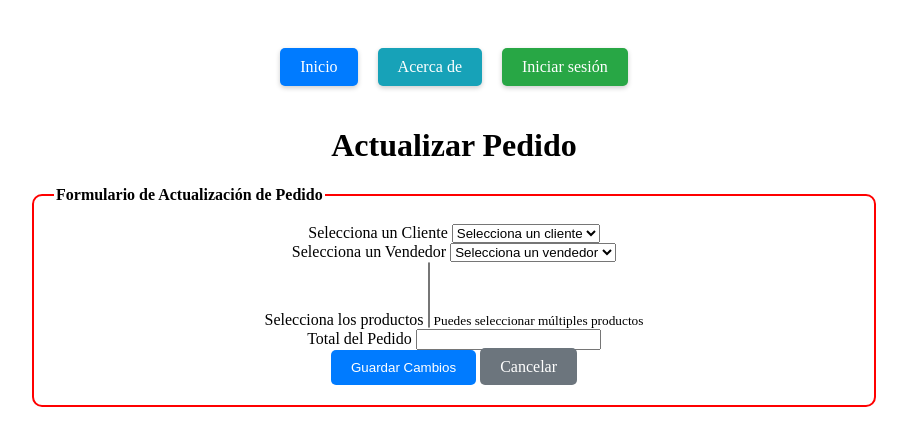
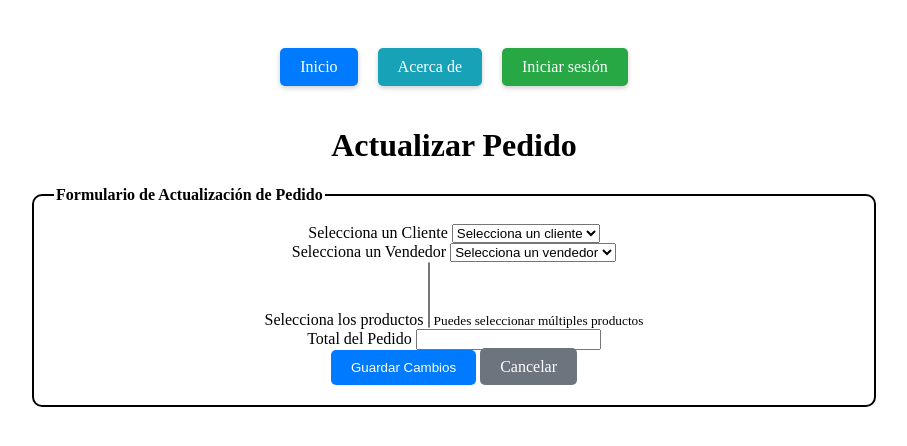
Before and after one commit to SalvaG67/TuPrimeraPagina-Breme, a Django app: template herreria/templates/herreria/pedido_update.html in a window 1280 px wide. Shown: the top 446 px of the page, without its empty margins (186-1093 px from the left). Run offline with Django 5.2, Linux system fonts and the light colour scheme; the template is opened without the code that fills it: values that come from a table or form of the project are taken from there, others are empty.

Commit message:
cambie un solo color

```diff
--- a/herreria/templates/herreria/pedido_update.html
+++ b/herreria/templates/herreria/pedido_update.html
@@ -6,7 +6,7 @@
 
         <div class="row justify-content-center">
             <div class="col-md-8">
-                <fieldset style="border: 2px solid #ff0000; padding: 20px; border-radius: 10px; width: 100%; max-width: 800px; margin: 0 auto;">
+                <fieldset style="border: 2px solid #000000; padding: 20px; border-radius: 10px; width: 100%; max-width: 800px; margin: 0 auto;">
                     <legend style="font-weight: bold; color: rgb(0, 0, 0);">Formulario de Actualización de Pedido</legend>
 
                     <form method="post">
```
Also changed, not shown: media/productos/changes-sheet_SAGPI3j.png (added), media/productos/pokemaster_343217_P7po5Hx.jpg (added).
